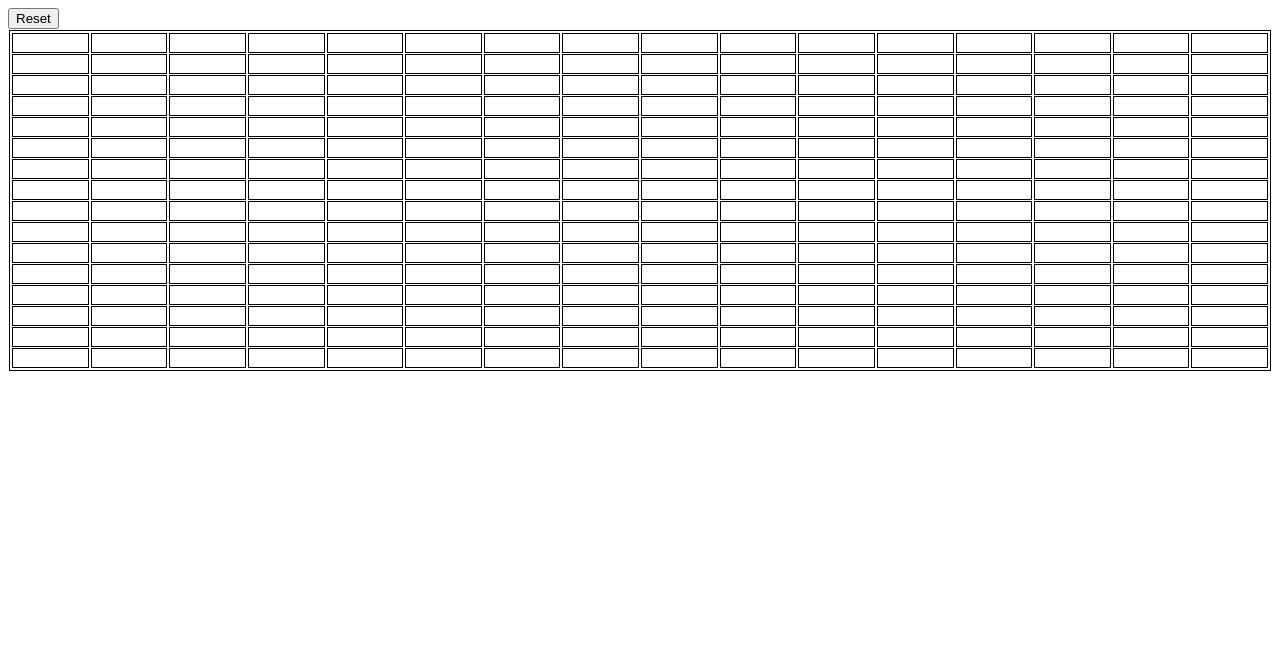
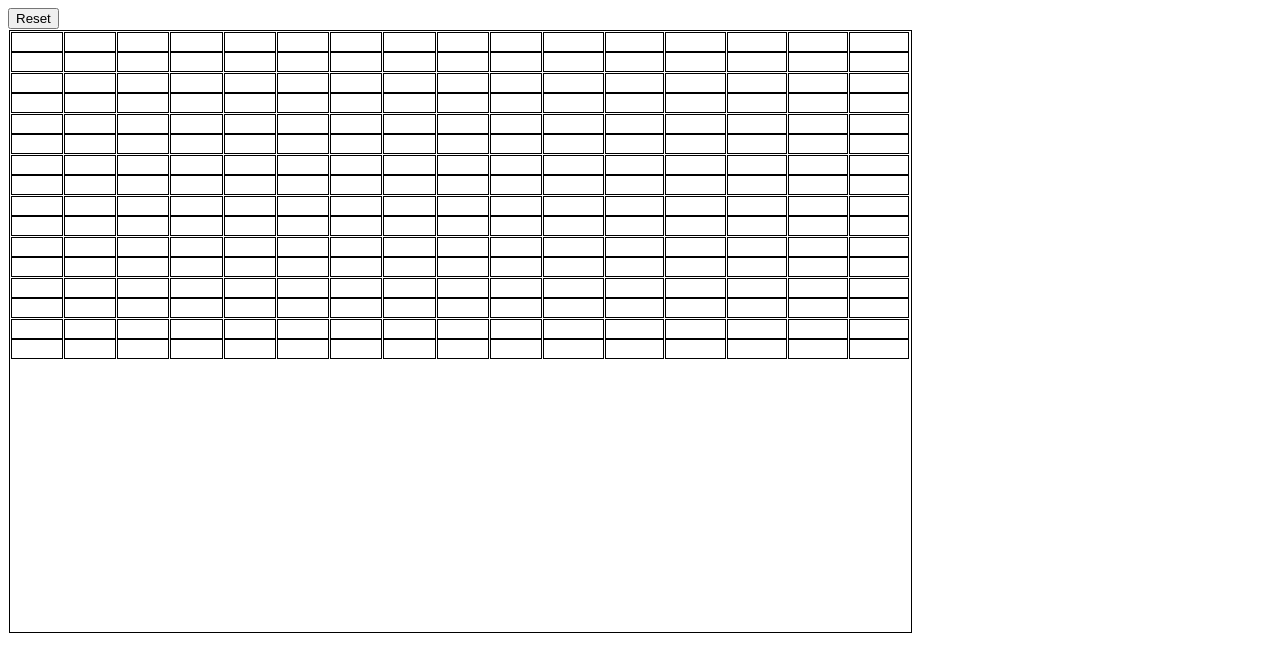
Before and after one commit to OhNoItsOri/etch-a-sketch, a plain HTML site: page index.html in a window 1280 px wide. Drawn offline with Linux system fonts and the light colour scheme.

Commit message:
I've come to understand that flexbox might not be the most pretty way to do this, but it still works.

```diff
--- a/style.css
+++ b/style.css
@@ -3,11 +3,14 @@
 }
 
 .column {
-    flex: 1; /* <--- required (style column to fill the same space as the other columns) */
+    flex-grow: 1;/* <--- required (style column to fill the same space as the other columns) */
+    /*grow deals with how extra space is used
+    shrink deals with how it reacts with not enough space
+    and basis is how it acts when theres just enough space */
 }
 
 .row {
-    margin: 1px;
+    margin: 0.5px;
     background: rgb(255, 255, 255);
     text-align: center;
     color: rgb(255, 255, 255, 0);
@@ -19,8 +22,11 @@
 }
 
 #parentContainer {
-    display: stretch;
+    display: flex;
+    flex-direction: column;
+    width: 900px;
+    height: 600px;
     border: 1px solid black;
-    margin: 1px;
-    padding: 1px;
+    margin: 0.5px;
+    padding: 0.5px;
 }
```
